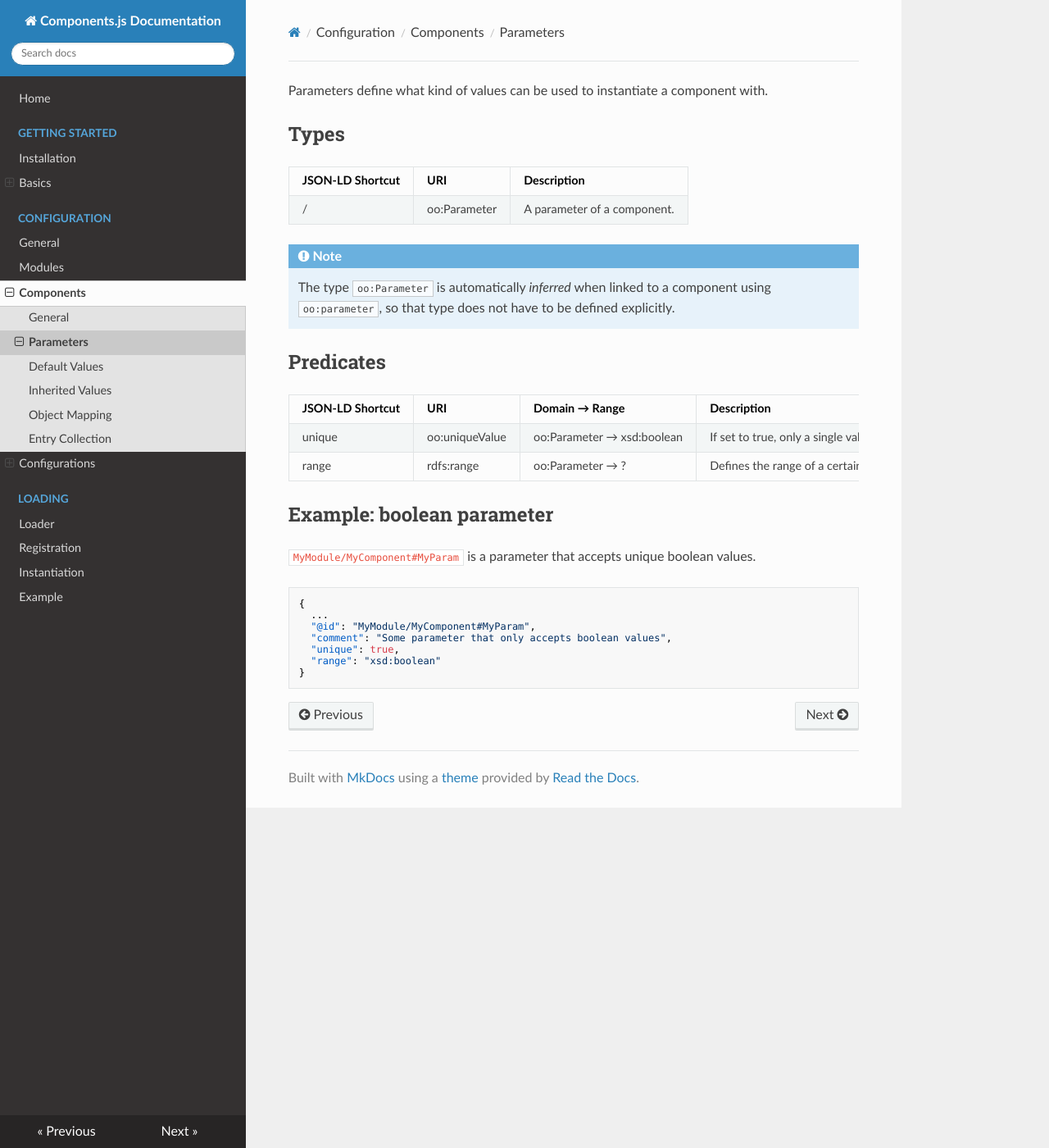
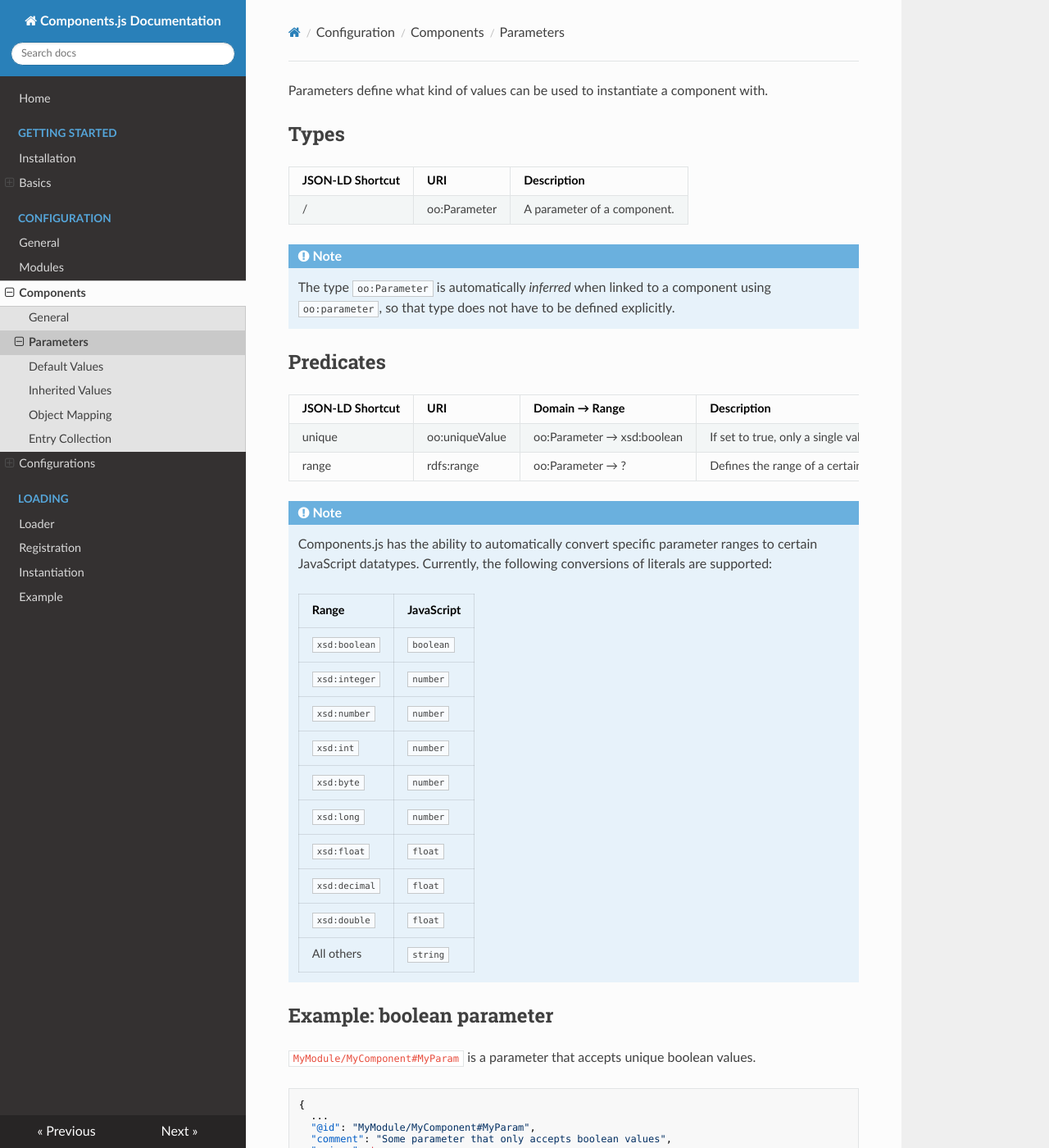
Before and after one commit to LinkedSoftwareDependencies/Documentation-Components.js, an MkDocs documentation site: the page built from docs/configuration/components/parameters.md, in a window 1280 px wide and 1400 px high. Shown: the whole window at 82% size. Built offline with MkDocs 1.6.1, drawn with Linux system fonts in a browser that asks for light colours; nearby versions of some CDN libraries; old or Windows-style settings are respelled for this version of MkDocs.

Commit message:
Mention conversion of literal types

```diff
--- a/docs/configuration/components/parameters.md
+++ b/docs/configuration/components/parameters.md
@@ -14,7 +14,24 @@ Parameters define what kind of values can be used to instantiate a component wit
 | JSON-LD Shortcut     | URI                     | Domain           → Range                        | Description |
 | -------------------- | ----------------------- | ----------------------------------------------- | ----------- |
 | unique               | oo:uniqueValue          | oo:Parameter     → xsd:boolean                  | If set to true, only a single value for the given parameter in a component instance can be set. Default is false. |
-| range                | rdfs:range              | oo:Parameter     → ?                            | Defines the range of a certain parameter, such as xsd:boolean or xsd:string. |
+| range                | rdfs:range              | oo:Parameter     → ?                            | Defines the range of a certain parameter, such as `xsd:boolean` or `xsd:string`. |
+
+!!! note
+    Components.js has the ability to automatically convert specific parameter ranges to certain JavaScript datatypes.
+    Currently, the following conversions of literals are supported:
+
+    | Range | JavaScript |
+    | ----- | ---------- |
+    | `xsd:boolean` | `boolean` |
+    | `xsd:integer` | `number` |
+    | `xsd:number` | `number` |
+    | `xsd:int` | `number` |
+    | `xsd:byte` | `number` |
+    | `xsd:long` | `number` |
+    | `xsd:float` | `float` |
+    | `xsd:decimal` | `float` |
+    | `xsd:double` | `float` |
+    | All others | `string` |
 
 ## Example: boolean parameter
 
```
